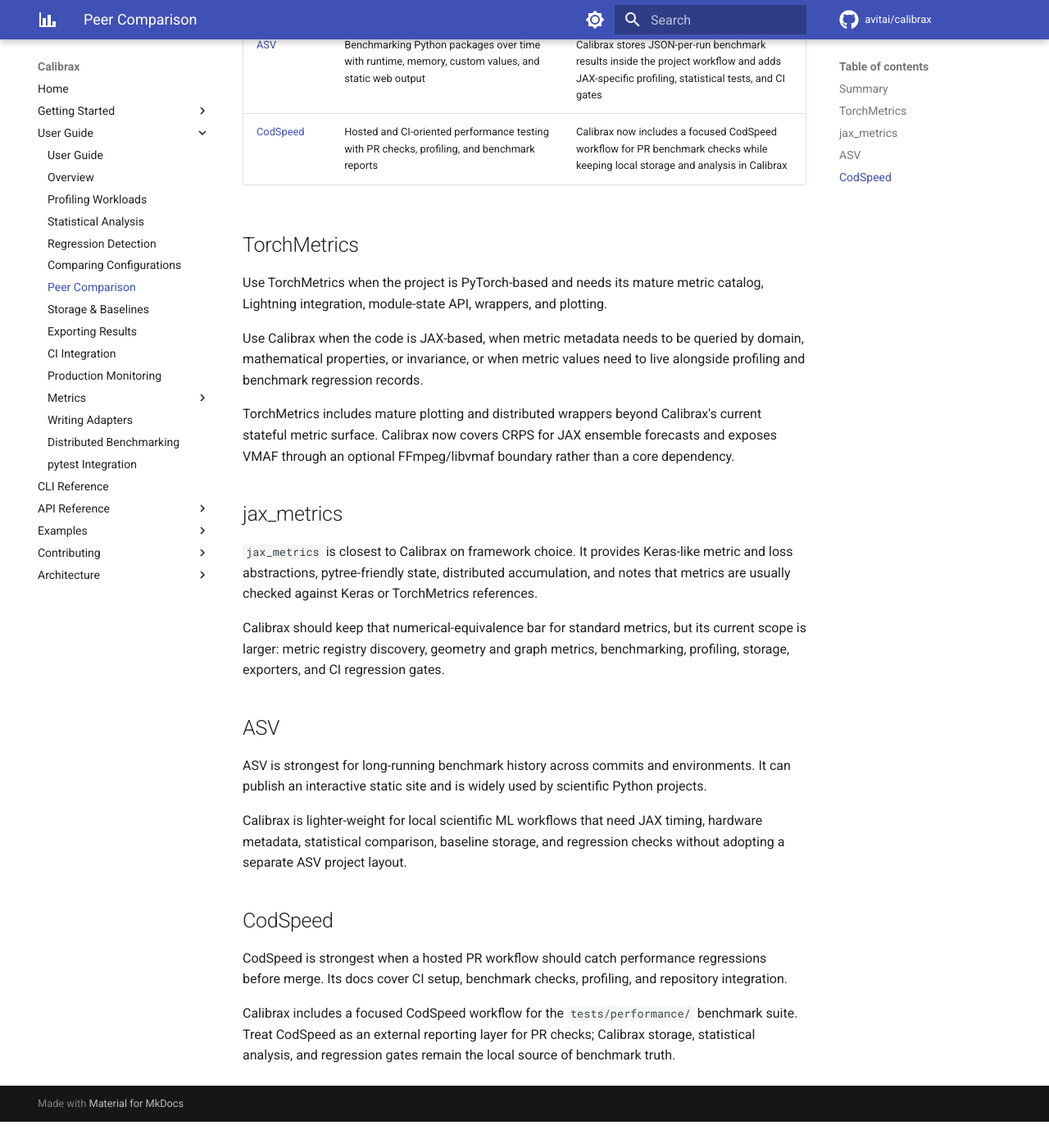
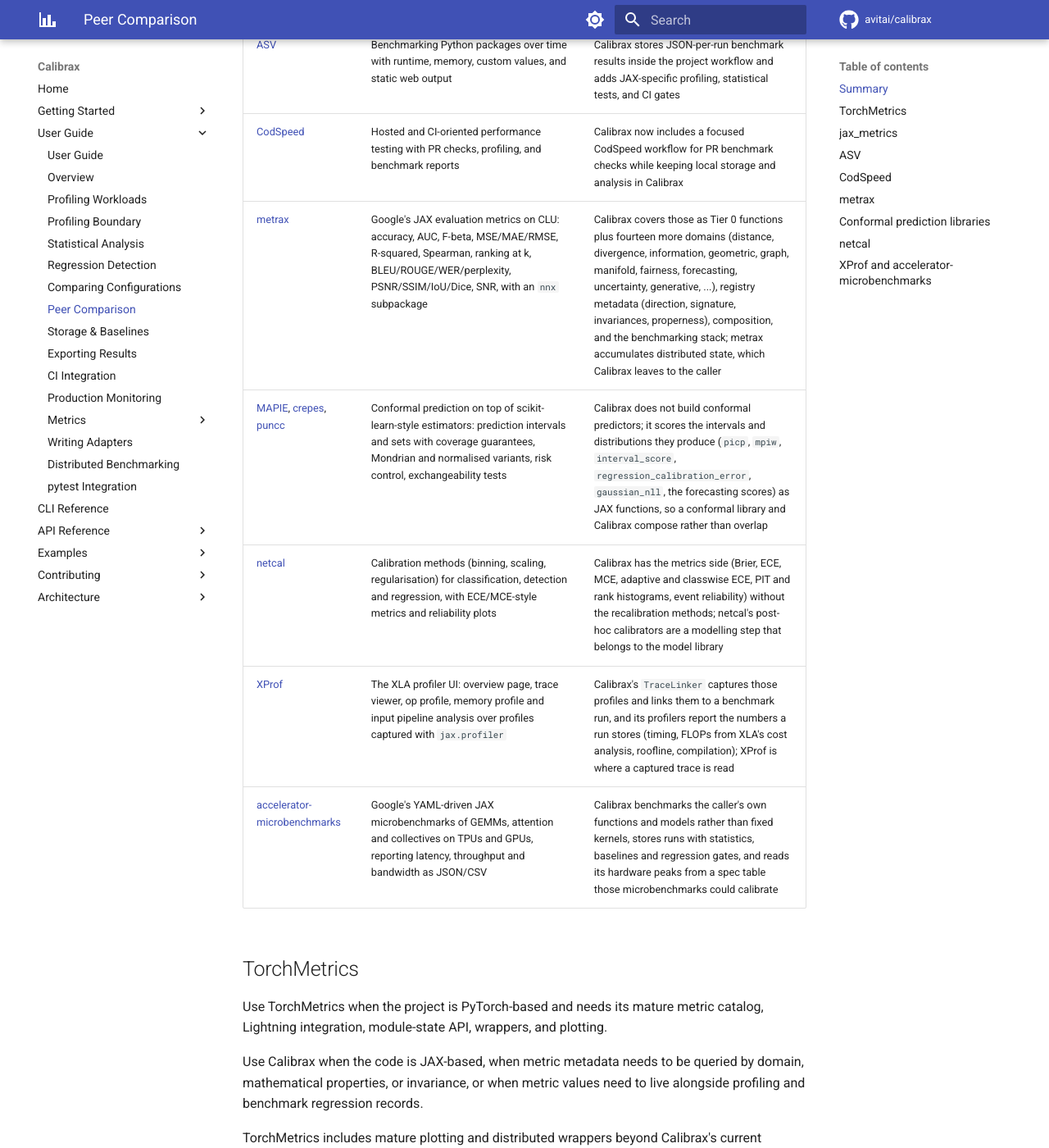
Before and after one commit to avitai/calibrax, an MkDocs documentation site: the page built from docs/user-guide/peer-comparison.md, in a window 1280 px wide and 1400 px high, scrolled down 615 px. Shown: the whole window at 82% size. Built offline with MkDocs 1.6.1 and Material for MkDocs 9.7.7, drawn with Linux system fonts in a browser that asks for light colours; comment, search, counter and statistics services are not loaded; before the commit the page ends 1983 px from its top, so only the background shows below that; some of the changed text lies outside the part shown.

Commit message:
docs: profiling boundary page and the peer rows the audits asked for
docs/user-guide/profiling-boundary.md states what calibrax.profiling owns
(timing, resources, GPU, energy and carbon, FLOPs from XLA's cost analysis,
roofline and the spec table, compilation, complexity, trace linking) and
what stays elsewhere (device identity in substrax, pipeline throughput in
datarax, training harnesses in opifex, trace reading in XProf, fixed-kernel
microbenchmarks), with the rules that keep siblings from growing copies.

peer-comparison gains metrax, the conformal libraries (MAPIE, crepes, puncc),
netcal, XProf and accelerator-microbenchmarks, each written against its
source tree or README and against the metric domains now in calibrax.
The README's JAX badge follows the 0.11 floor and the peer page's registry
count follows the registry.

```diff
--- a/docs/user-guide/peer-comparison.md
+++ b/docs/user-guide/peer-comparison.md
@@ -10,9 +10,14 @@
 | Tool | Primary focus | Where Calibrax differs |
 |------|---------------|------------------------|
 | [TorchMetrics](https://lightning.ai/docs/torchmetrics/stable/) | PyTorch metric implementations with functional and module APIs, broad domains, wrappers, plotting, and distributed support | Calibrax targets JAX first, adds benchmark storage, profiling, statistical comparison, CI regression gates, and geometry-heavy metric metadata |
-| [jax_metrics](https://cgarciae.github.io/jax_metrics/) | JAX metric and loss abstractions with pytree state, distributed-friendly accumulation, and numerical-equivalence discipline | Calibrax has a broader benchmarking system, 111 registered Tier 0 metrics, registry metadata, exporters, storage, and regression analysis |
+| [jax_metrics](https://cgarciae.github.io/jax_metrics/) | JAX metric and loss abstractions with pytree state, distributed-friendly accumulation, and numerical-equivalence discipline | Calibrax has a broader benchmarking system, 132 registered Tier 0 metrics, registry metadata, exporters, storage, and regression analysis |
 | [ASV](https://asv.readthedocs.io/en/stable/) | Benchmarking Python packages over time with runtime, memory, custom values, and static web output | Calibrax stores JSON-per-run benchmark results inside the project workflow and adds JAX-specific profiling, statistical tests, and CI gates |
 | [CodSpeed](https://codspeed.io/docs) | Hosted and CI-oriented performance testing with PR checks, profiling, and benchmark reports | Calibrax now includes a focused CodSpeed workflow for PR benchmark checks while keeping local storage and analysis in Calibrax |
+| [metrax](https://github.com/google/metrax) | Google's JAX evaluation metrics on CLU: accuracy, AUC, F-beta, MSE/MAE/RMSE, R-squared, Spearman, ranking at k, BLEU/ROUGE/WER/perplexity, PSNR/SSIM/IoU/Dice, SNR, with an `nnx` subpackage | Calibrax covers those as Tier 0 functions plus fourteen more domains (distance, divergence, information, geometric, graph, manifold, fairness, forecasting, uncertainty, generative, ...), registry metadata (direction, signature, invariances, properness), composition, and the benchmarking stack; metrax accumulates distributed state, which Calibrax leaves to the caller |
+| [MAPIE](https://github.com/scikit-learn-contrib/MAPIE), [crepes](https://github.com/henrikbostrom/crepes), [puncc](https://github.com/deel-ai/puncc) | Conformal prediction on top of scikit-learn-style estimators: prediction intervals and sets with coverage guarantees, Mondrian and normalised variants, risk control, exchangeability tests | Calibrax does not build conformal predictors; it scores the intervals and distributions they produce (`picp`, `mpiw`, `interval_score`, `regression_calibration_error`, `gaussian_nll`, the forecasting scores) as JAX functions, so a conformal library and Calibrax compose rather than overlap |
+| [netcal](https://github.com/EFS-OpenSource/calibration-framework) | Calibration methods (binning, scaling, regularisation) for classification, detection and regression, with ECE/MCE-style metrics and reliability plots | Calibrax has the metrics side (Brier, ECE, MCE, adaptive and classwise ECE, PIT and rank histograms, event reliability) without the recalibration methods; netcal's post-hoc calibrators are a modelling step that belongs to the model library |
+| [XProf](https://github.com/openxla/xprof) | The XLA profiler UI: overview page, trace viewer, op profile, memory profile and input pipeline analysis over profiles captured with `jax.profiler` | Calibrax's `TraceLinker` captures those profiles and links them to a benchmark run, and its profilers report the numbers a run stores (timing, FLOPs from XLA's cost analysis, roofline, compilation); XProf is where a captured trace is read |
+| [accelerator-microbenchmarks](https://github.com/AI-Hypercomputer/accelerator-microbenchmarks) | Google's YAML-driven JAX microbenchmarks of GEMMs, attention and collectives on TPUs and GPUs, reporting latency, throughput and bandwidth as JSON/CSV | Calibrax benchmarks the caller's own functions and models rather than fixed kernels, stores runs with statistics, baselines and regression gates, and reads its hardware peaks from a spec table those microbenchmarks could calibrate |
 
 ## TorchMetrics
 
@@ -59,3 +64,35 @@
 benchmark suite. Treat CodSpeed as an external reporting layer for PR checks;
 Calibrax storage, statistical analysis, and regression gates remain the local
 source of benchmark truth.
+
+## metrax
+
+metrax is the JAX-native metric library closest to Calibrax's Tier 0 surface. Its
+classes accumulate state through CLU, which fits distributed evaluation loops; Calibrax
+keeps metrics as pure functions and leaves accumulation to the composition layer.
+Overlapping names (accuracy, AUC, MSE, BLEU, PSNR, SSIM, IoU) are candidates for the
+numerical-equivalence tests; the registry, the geometry-heavy domains, and the
+benchmarking system are where the two differ.
+
+## Conformal prediction libraries
+
+MAPIE, crepes and puncc produce prediction intervals and sets with coverage guarantees
+from scikit-learn-style estimators. Calibrax scores what they produce: `picp` and
+`mpiw` for coverage and width, `interval_score` for a proper score, and the
+`uncertainty` and `forecasting` domains for distributional forecasts. A workflow
+calibrates with one of those libraries and reports with Calibrax.
+
+## netcal
+
+netcal implements post-hoc calibration methods and the metrics that judge them.
+Calibrax implements the metrics side in JAX and no recalibration methods; a model
+library that ships temperature scaling or histogram binning pairs with Calibrax's
+`calibration` domain to measure the result.
+
+## XProf and accelerator-microbenchmarks
+
+XProf reads profiles; Calibrax's `TraceLinker` writes them alongside a run's stored
+metrics, and the profiling modules report the scalar numbers a run keeps. Google's
+accelerator-microbenchmarks measure fixed kernels on TPUs and GPUs; Calibrax measures
+the caller's code against hardware peaks from its spec table, which those kernel
+measurements are one way to calibrate.
--- a/mkdocs.yml
+++ b/mkdocs.yml
@@ -129,6 +129,7 @@
       - user-guide/index.md
       - Overview: user-guide/overview.md
       - Profiling Workloads: user-guide/profiling.md
+      - Profiling Boundary: user-guide/profiling-boundary.md
       - Statistical Analysis: user-guide/statistics.md
       - Regression Detection: user-guide/regressions.md
       - Comparing Configurations: user-guide/comparison.md
```
Also changed, not shown: README.md (+1 -1 lines), docs/user-guide/profiling-boundary.md (added, +36 -0 lines), 1 other file.
